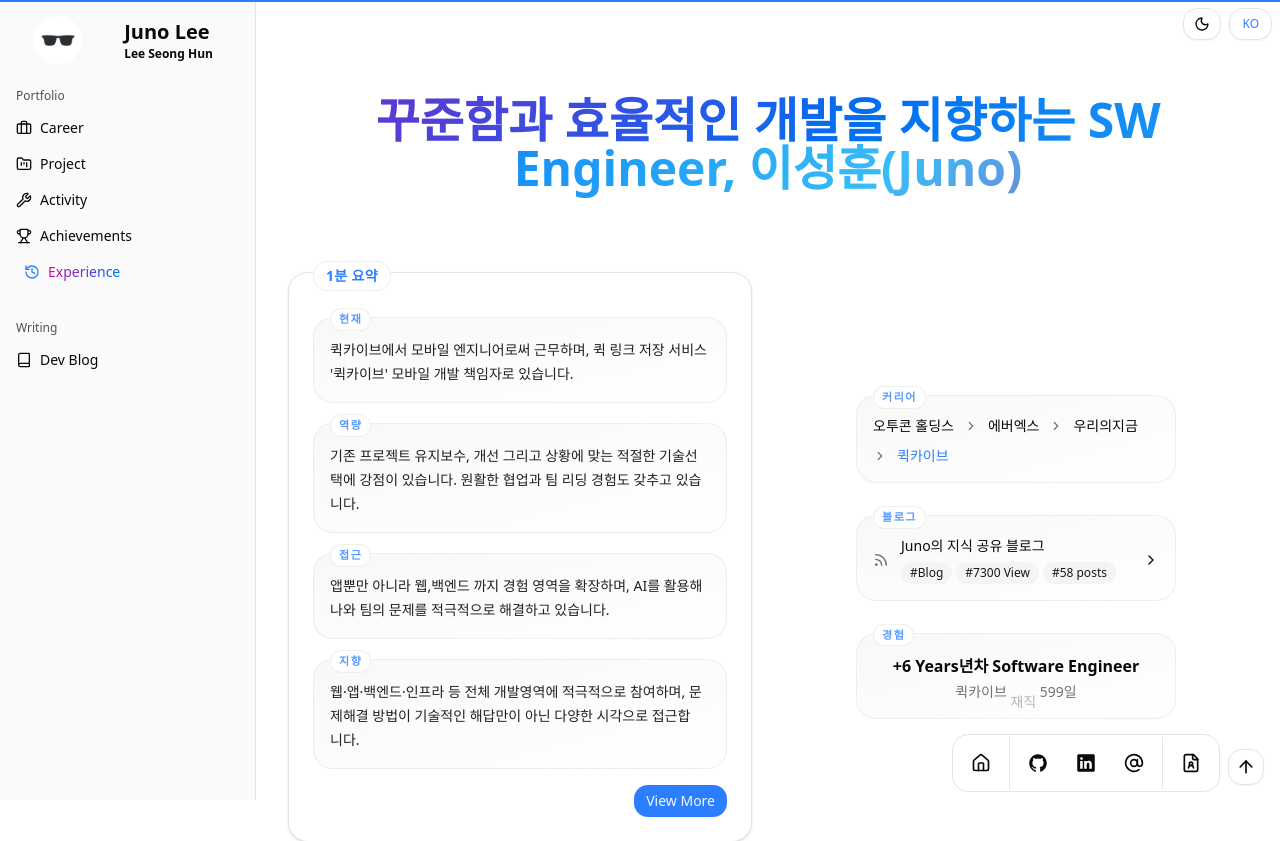
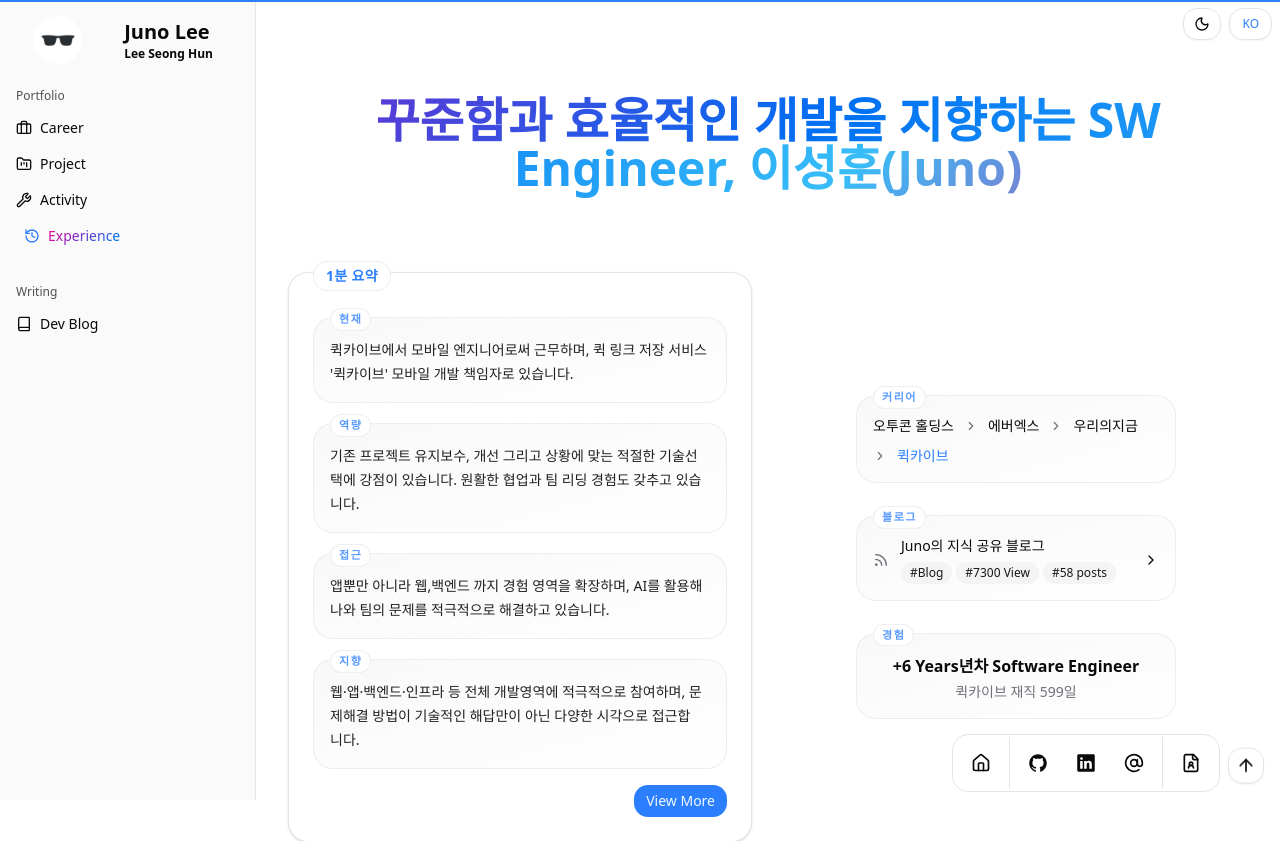
Before and after one commit to hunderboy/Juno_Portfolio, a Next.js app: page /ko in a window 1280 px wide. Shown: the top 841 px of the page. Built offline with nearby package versions, Linux system fonts and the light colour scheme.

Commit message:
refactor: "Achievements 제거"

```diff
--- a/src/app/[locale]/page.tsx
+++ b/src/app/[locale]/page.tsx
@@ -17,7 +17,7 @@ export default function Home() {
         <CareerSection />
         <ProjectSection />
         <ActivitySection />
-        <AchievementsSection />
+        {/* <AchievementsSection /> */}
         <ExperienceSection />
       </div>
     </>
--- a/src/feature/portfolio/ui/activity-section.tsx
+++ b/src/feature/portfolio/ui/activity-section.tsx
@@ -59,7 +59,7 @@ export default function ActivitySection() {
     {
       title: t('lecture.title'),
       desc: t('lecture.desc'),
-      href: 'https://www.youtube.com/watch?v=-UqdwtSixzA',
+      href: 'https://kindhearted-layer-487.notion.site/Fundermental-3d08f3fa3b9280bcb00dcd247be571aa',
     },
   ];
 
--- a/src/shared/ui/app-sidebar.tsx
+++ b/src/shared/ui/app-sidebar.tsx
@@ -34,7 +34,7 @@ export const NAV_ITEMS = [
   { title: 'Career', url: '#Career', icon: Briefcase },
   { title: 'Project', url: '#Project', icon: FolderKanban },
   { title: 'Activity', url: '#Activity', icon: Wrench },
-  { title: 'Achievements', url: '#Achievements', icon: Trophy },
+  // { title: 'Achievements', url: '#Achievements', icon: Trophy },
   { title: 'Experience', url: '#Experience', icon: History },
 ] as const;
 
```
